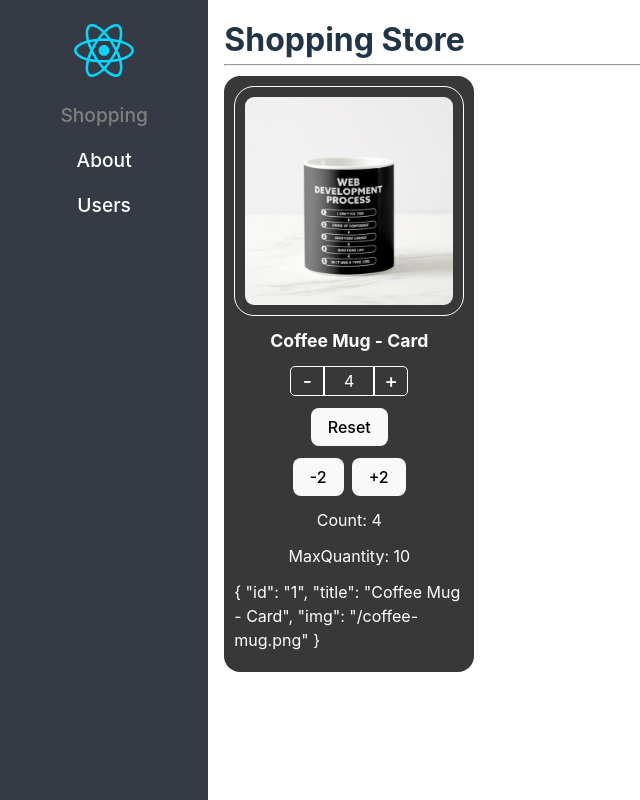
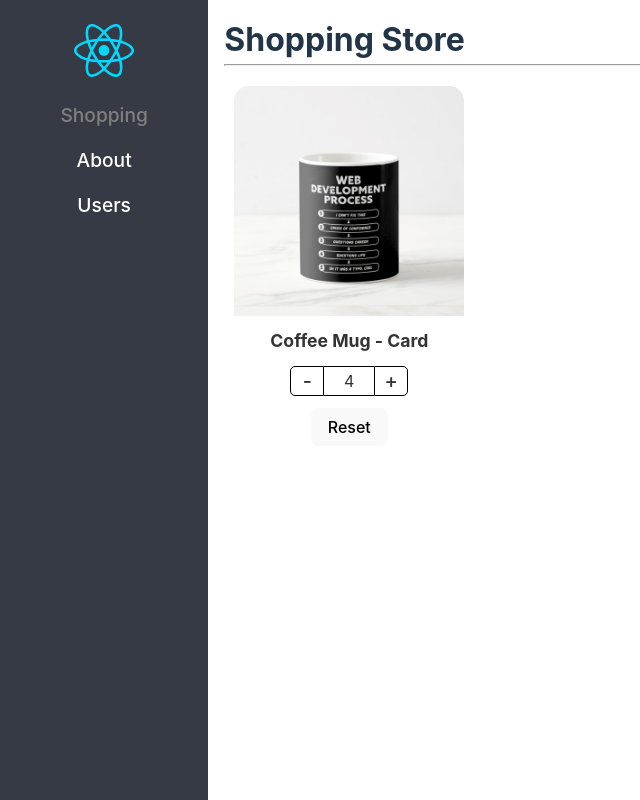
Before and after one commit to abelborit/react-advanced-project, a React (Vite) app in the folder react-projects/02-react-ts-app/: page / in a window 1280 px wide. Shown: the whole page, without its empty margins (0-640 px from the left). Built offline with nearby package versions, Linux system fonts and the light colour scheme.

Commit message:
[update] README and added NPM deploy guide pdf

```diff
--- a/react-projects/02-react-ts-app/src/02-component-patterns/pages/ShoppingPage.tsx
+++ b/react-projects/02-react-ts-app/src/02-component-patterns/pages/ShoppingPage.tsx
@@ -5,87 +5,11 @@ import {
   ProductButtons,
 } from "../components";
 import { productArray } from "../data/products";
-import "../styles/custom-styles.css";
 
 const productElement = productArray[0];
 
 export const ShoppingPage = () => {
   return (
-    // <div>
-    //     <h1>Shopping Store</h1>
-    //     <hr />
-
-    //     <div
-    //       style={{
-    //         display: "flex",
-    //         flexDirection: "row",
-    //         flexWrap: "wrap",
-    //         gap: "2rem",
-    //         justifyContent: "center",
-    //       }}
-    //     >
-    //       {/* este sería un componente normal si en ProductCard se colocara todo en un solo return pero limitaría al desarrollador porque tendría que mandar solo el productData con los campos limitados */}
-    //       {/* <ProductCard product={productData} /> */}
-
-    //       {/* ***** COMPOUND COMPONENT PATTERN ***** */}
-    //       {/* la idea de un HOC es que haya un componente padre y se le puenda mandar componentes hijos y con esto le damos al desarrollador un mejor control al colocar uno, dos, cuatro o todos los elementos hijos que queremos o se necesiten o en el orden que se requiera */}
-    //       {/* FORMA 1: importación tal cual como varios componentes individuales sin entrar a las propiedades del objeto ProductCard creado en el index.ts de la carpeta components */}
-    //       <ProductCard product={productData} classNameProps="bg-dark">
-    //         <ProductImage classNameProps="custom-image" />
-    //         <ProductTitle classNameProps="text-white" />
-    //         <ProductButtons
-    //           classNameProps="custom-buttons"
-    //           styleProps={{ justifyContent: "start" }}
-    //         />
-    //       </ProductCard>
-
-    //       <ProductCard
-    //         product={productData}
-    //         styleProps={{
-    //           backgroundColor: "#70D1F8",
-    //           color: "#333",
-    //           padding: "1rem",
-    //         }}
-    //       >
-    //         <ProductImage
-    //           styleProps={{ width: "100%", borderRadius: "20px" }}
-    //         />
-    //         <ProductTitle styleProps={{ color: "#333" }} />
-    //         <ProductButtons styleProps={{ justifyContent: "end" }} />
-    //       </ProductCard>
-
-    //       {/* FORMA 2: importación como una parte del componente padre (refleja una relación directa del componente padre con sus hijos) de esta forma al ProductCard se le añade nuevas propiedades las cuales van a apuntar al subcomponente */}
-    //       <ProductCard product={productData} classNameProps="bg-dark">
-    //         <ProductCard.Image classNameProps="custom-image" />
-    //         <ProductCard.Title
-    //           title={"Titulo Enviado"}
-    //           classNameProps="text-white"
-    //         />
-    //         <ProductCard.Buttons classNameProps="custom-buttons" />
-    //       </ProductCard>
-
-    //       {/* colocando más tarjetas aplicando el COMPOUND COMPONENT PATTERN ya que es mucho más dinámico y da más holgura al desarrollador de poder mandar lo que desea mandar */}
-    //       <ProductCard product={productData}>
-    //         <span>Esta card no tiene imagen</span>
-    //         <ProductTitle title={"Titulo Prueba"} />
-    //         <ProductButtons />
-    //       </ProductCard>
-
-    //       <ProductCard product={productData}>
-    //         <span>Esta card no tiene titulo</span>
-    //         <ProductImage />
-    //         <ProductButtons />
-    //       </ProductCard>
-
-    //       <ProductCard product={productData}>
-    //         <span>Esta card solo tiene imagen</span>
-    //         <ProductImage />
-    //       </ProductCard>
-    //     </div>
-    //   </div>
-
-    /* ****************************************************************************************************** */
-
     <div>
       <h1>Shopping Store</h1>
       <hr />
@@ -101,46 +25,23 @@ export const ShoppingPage = () => {
         <ProductCard
           key={productElement.id}
           product={productElement}
-          classNameProps="bg-dark"
-          styleProps={{ color: "#fff" }}
           initialValues={{
             quantity: 4,
             maxQuantity: 10,
           }}
         >
           {/* pasar una función como un children y esta función retorna un JSX Element */}
-          {({
-            count,
-            maxQuantity,
-            isMaxQuantityReached,
-            product,
-            increaseOrDecreaseBy,
-            reset,
-          }) => (
+          {({ reset }) => (
             <>
-              <ProductImage classNameProps="custom-image" />
-              <ProductTitle classNameProps="text-white" />
-              <ProductButtons classNameProps="custom-buttons" />
+              <ProductImage />
+              <ProductTitle />
+              <ProductButtons />
 
               <button onClick={reset}>Reset</button>
-              <div style={{ display: "flex", gap: "8px" }}>
-                <button onClick={() => increaseOrDecreaseBy(-2)}>-2</button>
-                {!isMaxQuantityReached && (
-                  <button onClick={() => increaseOrDecreaseBy(2)}>+2</button>
-                )}
-              </div>
-              <span>Count: {count}</span>
-              <span>MaxQuantity: {maxQuantity}</span>
-              {JSON.stringify(product, null, 3)}
             </>
           )}
         </ProductCard>
       </div>
-
-      {/* para revisar el estado en la pantalla */}
-      {/* <div>
-        <code>{JSON.stringify(shoppingCartState, null, 5)}</code>
-      </div> */}
     </div>
   );
 };
--- a/react-projects/02-react-ts-app/src/02-component-patterns/styles/custom-styles.css
+++ /dev/null
@@ -1,26 +0,0 @@
-.bg-dark {
-  background-color: rgb(56, 56, 56);
-}
-
-.text-white {
-  color: white;
-}
-
-.custom-image {
-  border-radius: 20px;
-  border: 1px solid white;
-  padding: 10px;
-  width: 100%;
-}
-
-.custom-buttons button,
-.custom-buttons div {
-  color: white;
-  border: 1px solid white;
-}
-
-.shopping-cart {
-  position: fixed;
-  right: 10px;
-  top: 0;
-}
```
Also changed, not shown: 2 other files (tests, documents, lock files or other folders).
